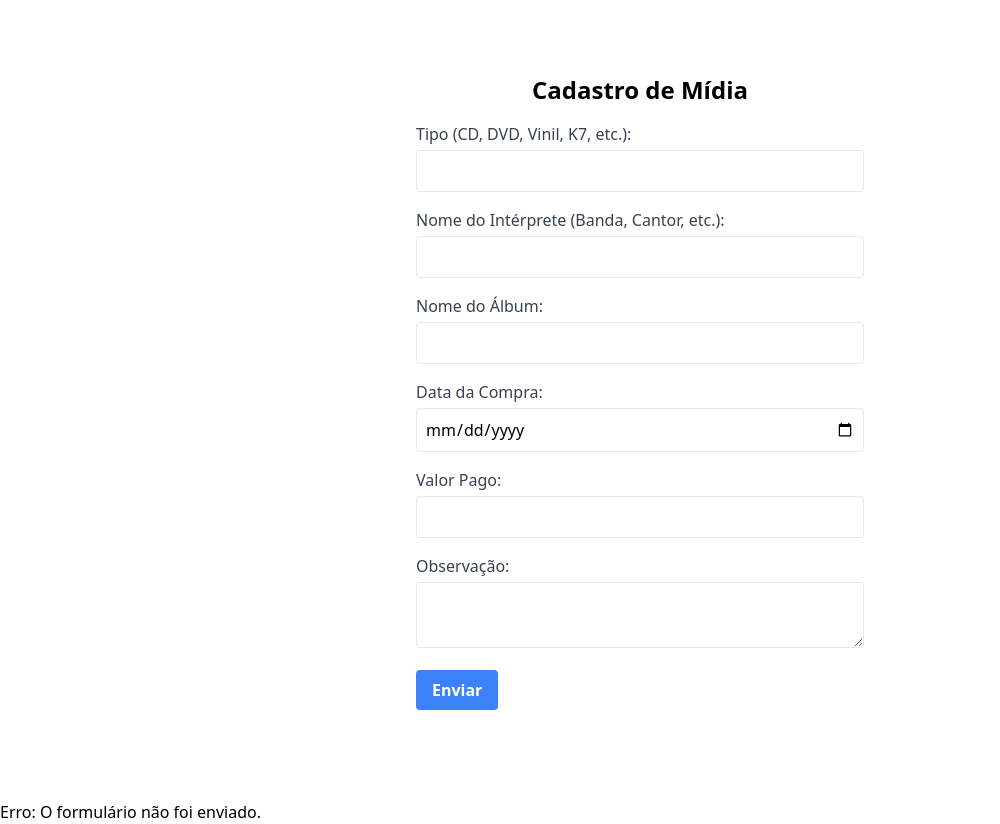
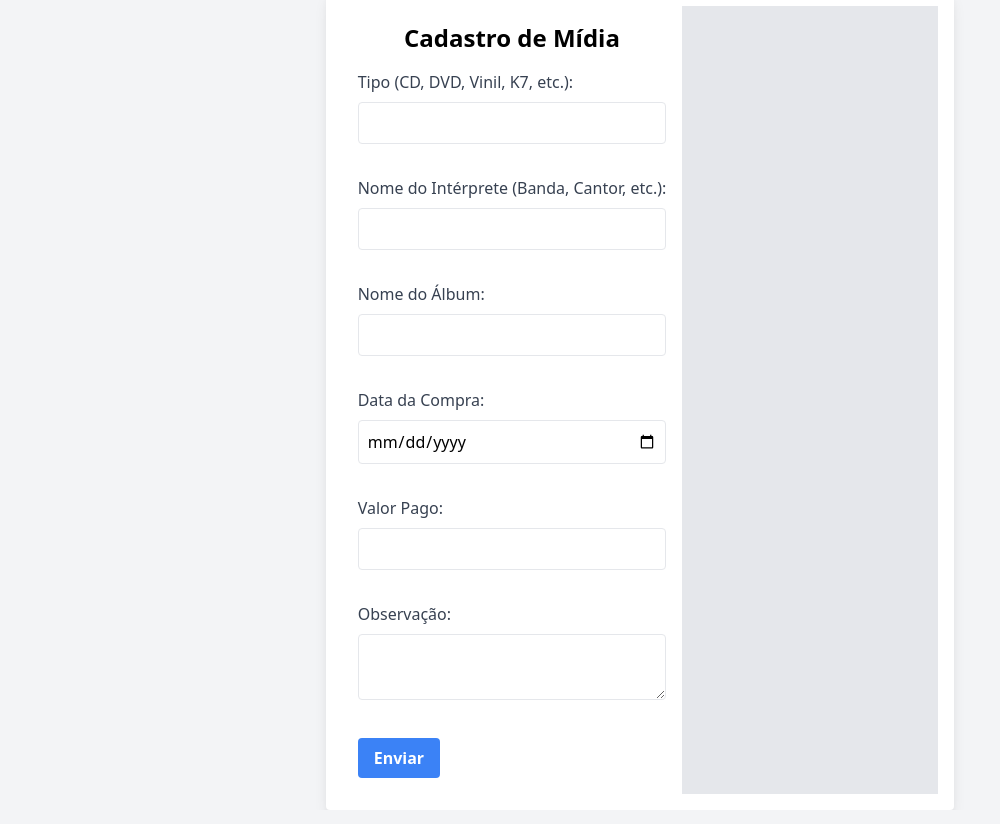
Before and after one commit to guilhermeytalo/music-list-reminder, a PHP site: page / in a window 1280 px wide. Shown: the whole page, without its empty margins (0-1000 px from the left). After the commit the page ends 794 px from the top, so only its background shows below. Run offline with PHP 8.4, Linux system fonts and the light colour scheme; some libraries are stand-ins or nearby versions.

Commit message:
feat: finished type of form

```diff
--- a/index.php
+++ b/index.php
@@ -1,56 +1,20 @@
 <!DOCTYPE html>
 <html>
-
 <head>
     <title>Cadastro de Mídia</title>
-    <script src="https://cdn.tailwindcss.com"></script>
+    <!-- Add Tailwind CSS link here -->
+    <link href="https://cdn.jsdelivr.net/npm/tailwindcss@2.2.7/dist/tailwind.min.css" rel="stylesheet">
 </head>
+<body class="bg-gray-100 flex justify-center items-center h-screen">
+    <div class="p-4 bg-white rounded shadow-lg flex">
+        <div class="p-4">
+            <h1 class="text-2xl font-semibold text-center mb-4">Cadastro de Mídia</h1>
 
-<body>
-    <div>
-    <div class="flex flex-col justify-center items-center h-screen">
-        <div class="text-center">
-            <h1 class="text-2xl font-semibold">Cadastro de Mídia</h1>
-        </div>
-        <form id="cadastroForm" class="mt-4 w-full max-w-md">
-            <div class="mb-4">
-                <label for="tipo" class="block text-gray-700">Tipo (CD, DVD, Vinil, K7, etc.):</label>
-                <input type="text" name="tipo" required class="mt-1 p-2 w-full border rounded">
-            </div>
+            <?php
+            // Variáveis para armazenar os valores preenchidos
+            $tipo = $interprete = $album = $data_compra = $valor_pago = $observacao = "";
 
-            <div class="mb-4">
-                <label for="interprete" class="block text-gray-700">Nome do Intérprete (Banda, Cantor, etc.):</label>
-                <input type="text" name="interprete" required class="mt-1 p-2 w-full border rounded">
-            </div>
-
-            <div class="mb-4">
-                <label for="album" class="block text-gray-700">Nome do Álbum:</label>
-                <input type="text" name="album" required class="mt-1 p-2 w-full border rounded">
-            </div>
-
-            <div class="mb-4">
-                <label for="data_compra" class="block text-gray-700">Data da Compra:</label>
-                <input type="date" name="data_compra" required class="mt-1 p-2 w-full border rounded">
-            </div>
-
-            <div class="mb-4">
-                <label for="valor_pago" class="block text-gray-700">Valor Pago:</label>
-                <input type="number" name="valor_pago" required class="mt-1 p-2 w-full border rounded">
-            </div>
-
-            <div class="mb-4">
-                <label for="observacao" class="block text-gray-700">Observação:</label>
-                <textarea name="observacao" class="mt-1 p-2 w-full border rounded"></textarea>
-            </div>
-
-            <div class="mb-4">
-                <input type="submit" value="Enviar"
-                    class="bg-blue-500 hover:bg-blue-600 text-white font-semibold py-2 px-4 rounded">
-            </div>
-        </form>
-    </div>
-    <div>
-        <?php
+            // Verifica se o formulário foi enviado
             if ($_SERVER["REQUEST_METHOD"] == "POST") {
                 // Recupera os dados do formulário
                 $tipo = $_POST["tipo"];
@@ -59,36 +23,58 @@
                 $data_compra = $_POST["data_compra"];
                 $valor_pago = $_POST["valor_pago"];
                 $observacao = $_POST["observacao"];
+            }
+            ?>
 
-                // Exibe os dados preenchidos
+            <form action="<?php echo htmlspecialchars($_SERVER["PHP_SELF"]); ?>" method="post">
+                <div class="mb-4">
+                    <label for="tipo" class="block text-gray-700 mb-2">Tipo (CD, DVD, Vinil, K7, etc.):</label>
+                    <input type="text" name="tipo" required value="<?php echo $tipo; ?>" class="w-full p-2 border rounded mb-4">
+                </div>
+
+                <div class="mb-4">
+                    <label for="interprete" class="block text-gray-700 mb-2">Nome do Intérprete (Banda, Cantor, etc.):</label>
+                    <input type="text" name="interprete" required value="<?php echo $interprete; ?>" class="w-full p-2 border rounded mb-4">
+                </div>
+
+                <div class="mb-4">
+                    <label for="album" class="block text-gray-700 mb-2">Nome do Álbum:</label>
+                    <input type="text" name="album" required value="<?php echo $album; ?>" class="w-full p-2 border rounded mb-4">
+                </div>
+
+                <div class="mb-4">
+                    <label for="data_compra" class="block text-gray-700 mb-2">Data da Compra:</label>
+                    <input type="date" name="data_compra" required value="<?php echo $data_compra; ?>" class="w-full p-2 border rounded mb-4">
+                </div>
+
+                <div class="mb-4">
+                    <label for="valor_pago" class="block text-gray-700 mb-2">Valor Pago:</label>
+                    <input type="number" name="valor_pago" required value="<?php echo $valor_pago; ?>" class="w-full p-2 border rounded mb-4">
+                </div>
+
+                <div class="mb-4">
+                    <label for="observacao" class="block text-gray-700 mb-2">Observação:</label>
+                    <textarea name="observacao" class="w-full p-2 border rounded mb-4"><?php echo $observacao; ?></textarea>
+                </div>
+
+                <input type="submit" value="Enviar" class="bg-blue-500 hover:bg-blue-600 text-white font-semibold py-2 px-4 rounded">
+            </form>
+        </div>
+
+        <!-- Display information on the right side -->
+        <div class="w-64 p-4 bg-gray-200">
+            <?php
+            if ($_SERVER["REQUEST_METHOD"] == "POST") {
+                echo "<h2 class='text-xl font-semibold mb-2'>Cadastro Efetuado</h2>";
                 echo "<p><strong>Tipo:</strong> $tipo</p>";
                 echo "<p><strong>Intérprete:</strong> $interprete</p>";
                 echo "<p><strong>Álbum:</strong> $album</p>";
                 echo "<p><strong>Data da Compra:</strong> $data_compra</p>";
                 echo "<p><strong>Valor Pago:</strong> R$ $valor_pago</p>";
                 echo "<p><strong>Observação:</strong> $observacao</p>";
-            } else {
-                // Se o formulário não foi enviado, exibe uma mensagem de erro
-                echo "<p>Erro: O formulário não foi enviado.</p>";
             }
-        ?>
+            ?>
+        </div>
     </div>
-    </div>
-
-    <script>
-        document.getElementById("cadastroForm").addEventListener("submit", function (event) {
-            const tipo = document.getElementsByName("tipo")[0].value;
-            const interprete = document.getElementsByName("interprete")[0].value;
-            const album = document.getElementsByName("album")[0].value;
-            const dataCompra = document.getElementsByName("data_compra")[0].value;
-            const valorPago = document.getElementsByName("valor_pago")[0].value;
-
-            if (!tipo || !interprete || !album || !dataCompra || !valorPago) {
-                alert("Por favor, preencha todos os campos obrigatórios.");
-                event.preventDefault(); // Impede o envio do formulário
-            }
-        });
-    </script>
 </body>
-
 </html>
```
